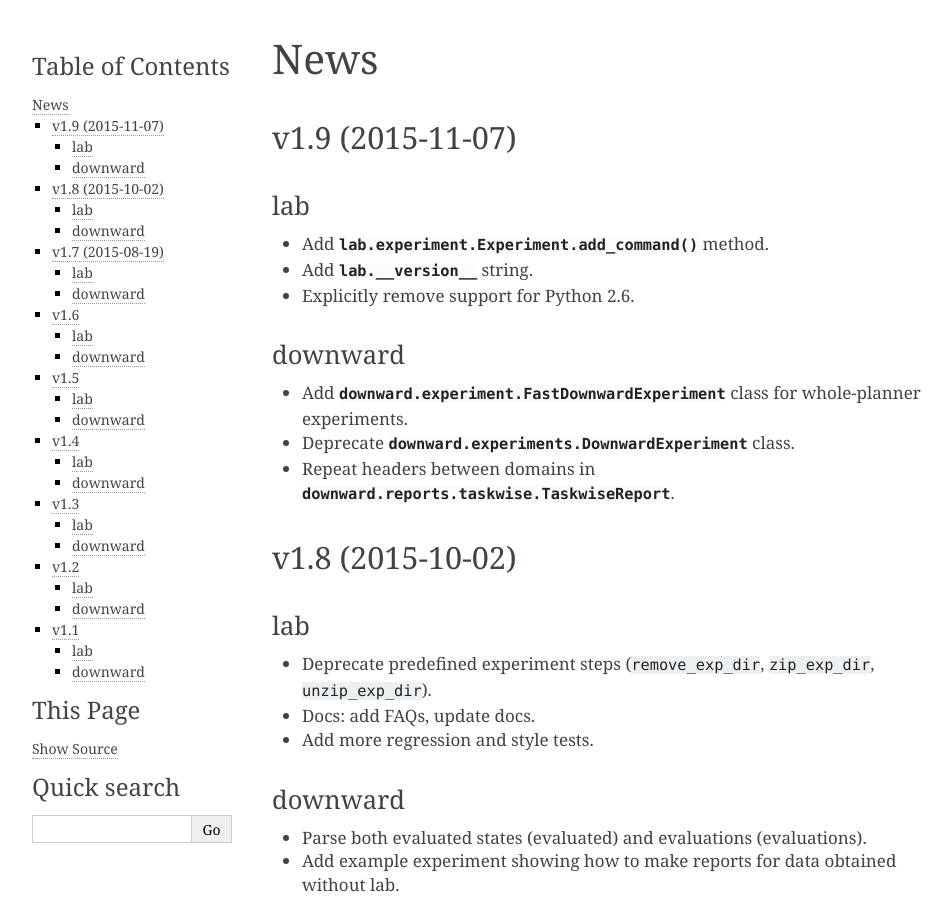
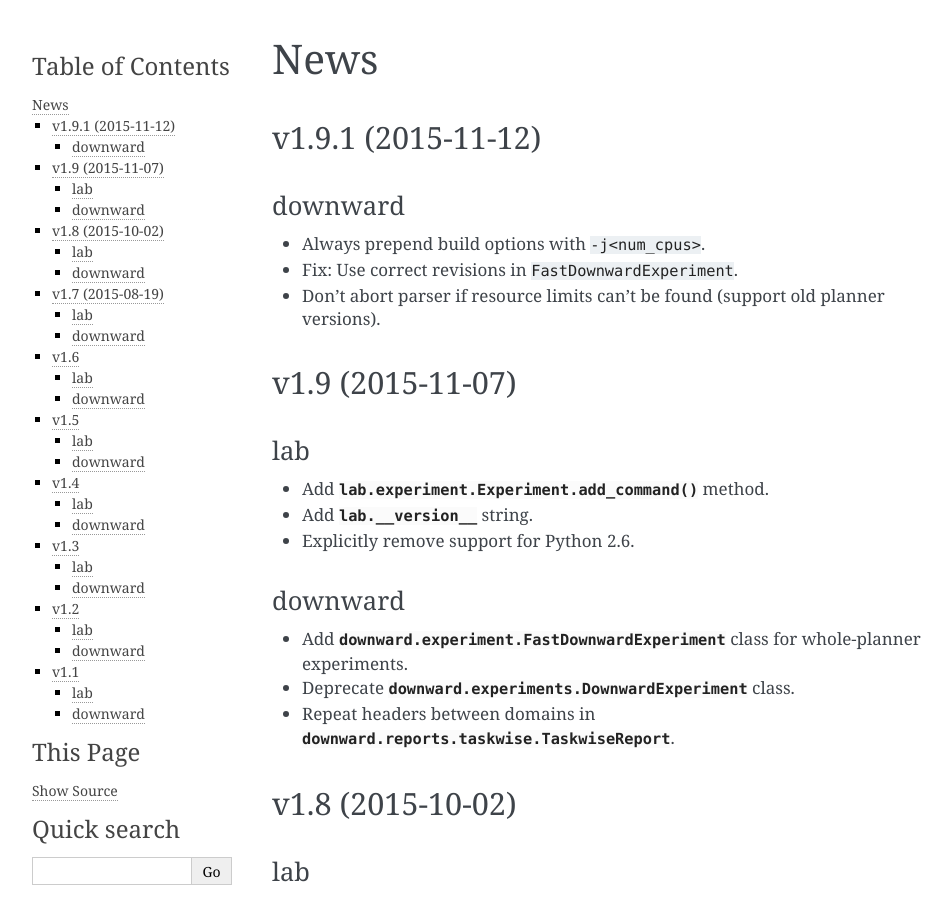
Before and after one commit to aibasel/lab, a Sphinx documentation site: the page built from docs/news.rst, in a window 1280 px wide and 900 px high. Shown: the whole window, without its empty margins (148-1100 px from the left). Built offline with Sphinx 7.4.7, drawn with Linux system fonts in a browser that asks for light colours.

Commit message:
add news for v1.9.1

```diff
--- a/docs/news.rst
+++ b/docs/news.rst
@@ -1,5 +1,15 @@
 News
 ====
+
+v1.9.1 (2015-11-12)
+-------------------
+
+downward
+^^^^^^^^
+* Always prepend build options with ``-j<num_cpus>``.
+* Fix: Use correct revisions in ``FastDownwardExperiment``.
+* Don't abort parser if resource limits can't be found (support old planner versions).
+
 
 v1.9 (2015-11-07)
 -----------------
```
